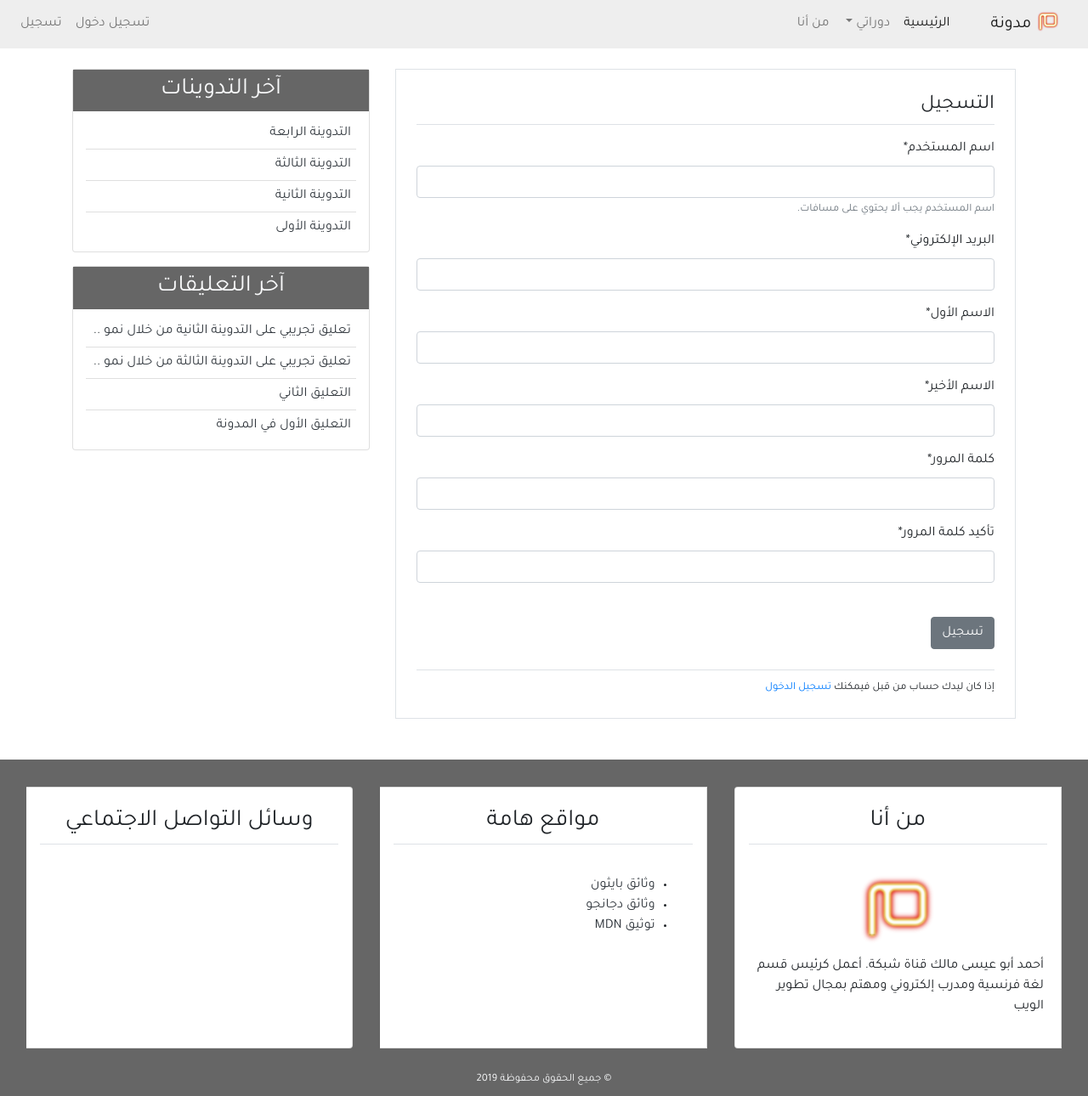
After one commit to aabouissa/blog-django-ar, a Django app: page /register/ in a window 1280 px wide. The commit adds this page. Shown: the whole page at 85% size. Run offline with Django 3.2, Linux system fonts and the light colour scheme; data comes from the database, SQL or seed files in the repository; both versions use the stored data as it was after the commit; some libraries are stand-ins or nearby versions.

Commit message:
Activate the registration form

```diff
--- a/src/blog/templates/blog/base.html
+++ b/src/blog/templates/blog/base.html
@@ -52,7 +52,7 @@
                 </ul>
                 <ul class="navbar-nav mr-auto">
                     <li class="nav-item"><a class="nav-link" href="#">تسجيل دخول</a></li>
-                    <li class="nav-item"><a class="nav-link" href="#">تسجيل</a></li>
+                    <li class="nav-item"><a class="nav-link" href="{% url 'register' %}">تسجيل</a></li>
                 </ul>
             </div>
         </nav>
--- a/src/my_blog/urls.py
+++ b/src/my_blog/urls.py
@@ -19,4 +19,5 @@ from django.urls import path, include
 urlpatterns = [
     path('admin/', admin.site.urls),
     path('', include('blog.urls')),
+    path('', include('user.urls')),
 ]
--- /dev/null
+++ b/src/user/forms.py
@@ -0,0 +1,31 @@
+from django import forms
+from django.contrib.auth.models import User
+
+
+class UserCreationForm(forms.ModelForm):
+    username = forms.CharField(label='اسم المستخدم', max_length=30,
+                               help_text='اسم المستخدم يجب ألا يحتوي على مسافات.')
+    email = forms.EmailField(label='البريد الإلكتروني')
+    first_name = forms.CharField(label='الاسم الأول')
+    last_name = forms.CharField(label='الاسم الأخير')
+    password1 = forms.CharField(
+        label='كلمة المرور', widget=forms.PasswordInput(), min_length=8)
+    password2 = forms.CharField(
+        label='تأكيد كلمة المرور', widget=forms.PasswordInput(), min_length=8)
+
+    class Meta:
+        model = User
+        fields = ('username', 'email', 'first_name',
+                  'last_name', 'password1', 'password2')
+
+    def clean_password2(self):
+        cd = self.cleaned_data
+        if cd['password1'] != cd['password2']:
+            raise forms.ValidationError('كلمة المرور غير متطابقة')
+        return cd['password2']
+
+    def clean_username(self):
+        cd = self.cleaned_data
+        if User.objects.filter(username=cd['username']).exists():
+            raise forms.ValidationError('يوجد مستخدم مسجل بهذا الاسم.')
+        return cd['username']
--- /dev/null
+++ b/src/user/templates/user/register.html
@@ -0,0 +1,16 @@
+{% extends 'blog/base.html' %}
+{% block content %}
+{% load crispy_forms_tags %}
+
+<div class="border p-4 mb-5">
+    <legend class="border-bottom pb-1 mb-3">التسجيل</legend>
+    <form method="POST">
+        {% csrf_token %}
+        {{form|crispy}}
+        <input class="btn btn-secondary mt-4" type="submit" value="تسجيل">
+    </form>
+    <div class="border-top mt-4 pt-2">
+        <small>إذا كان ليدك حساب من قبل فيمكنك <a href="#">تسجيل الدخول</a></small>
+    </div>
+</div>
+{% endblock content %}
--- /dev/null
+++ b/src/user/urls.py
@@ -0,0 +1,6 @@
+from django.urls import path
+from . import views
+
+urlpatterns = [
+    path('register/', views.register, name='register'),
+]
--- a/src/user/views.py
+++ b/src/user/views.py
@@ -1,3 +1,22 @@
-from django.shortcuts import render
+from django.shortcuts import render, redirect
+from .forms import UserCreationForm
+from django.contrib import messages
 
-# Create your views here.
+
+def register(request):
+    if request.method == 'POST':
+        form = UserCreationForm(request.POST)
+        if form.is_valid():
+            form.save()
+            username = form.cleaned_data['username']
+            # messages.success(
+            #    request, 'تهانينا {} لقد تمت عملية التسجيل بنجاح.'.format(username))
+            messages.success(
+                request, f'تهانينا {username} لقد تمت عملية التسجيل بنجاح.')
+            return redirect('home')
+    else:
+        form = UserCreationForm()
+    return render(request, 'user/register.html', {
+        'title': 'التسجيل',
+        'form': form,
+    })
```
Also changed, not shown: src/blog/templates/blog/index.html (+7 -0 lines), src/db.sqlite3.
